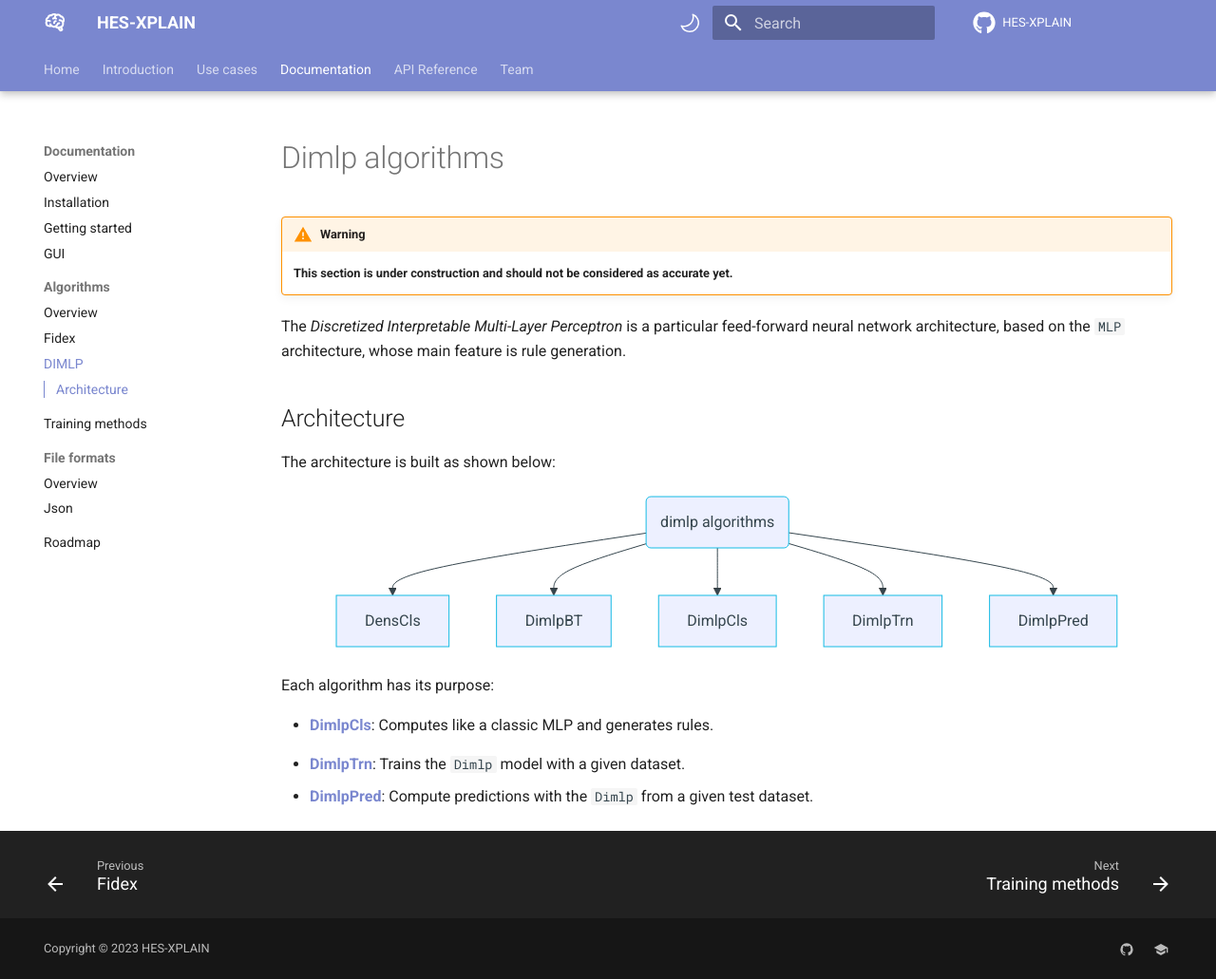
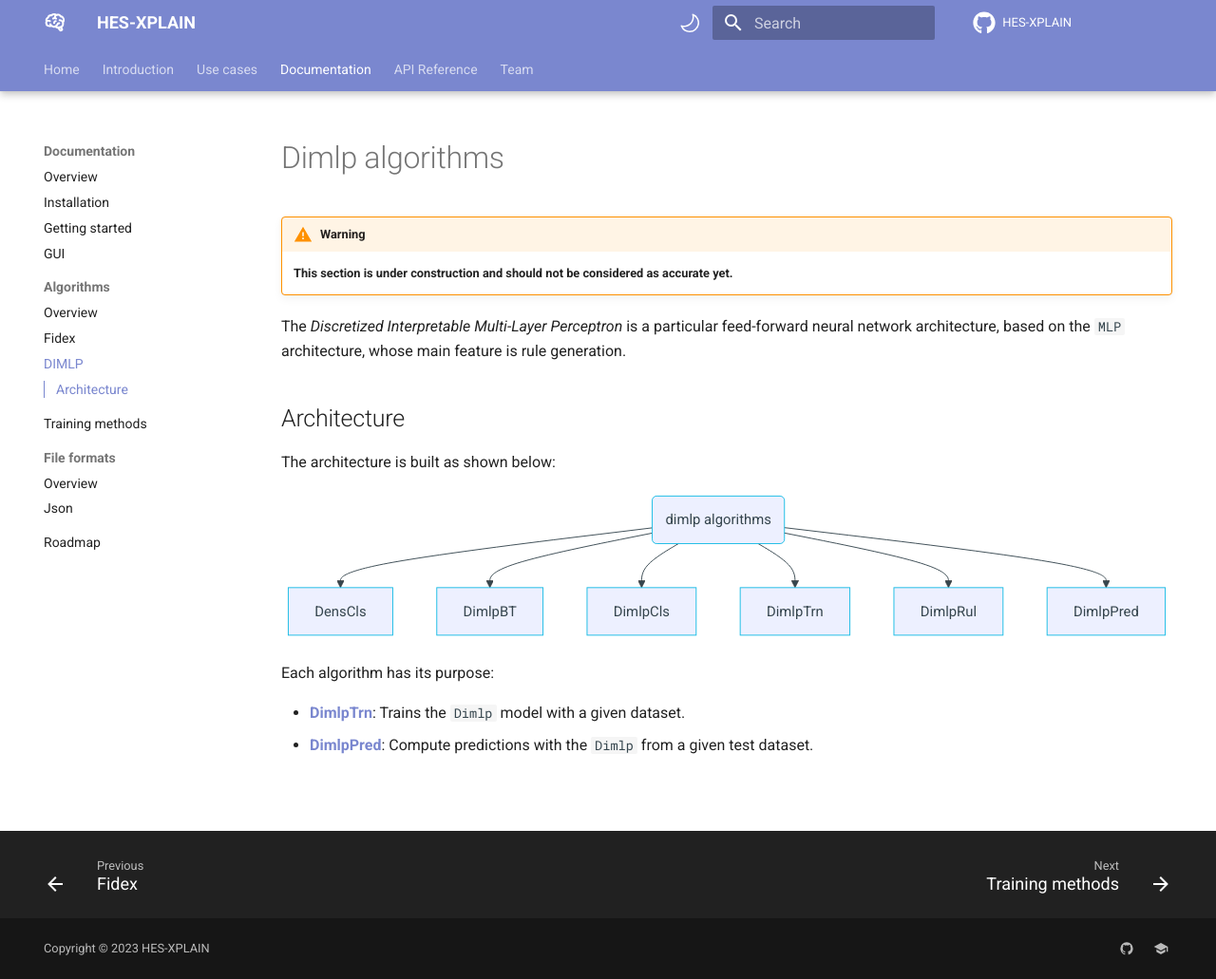
Before and after one commit to HES-XPLAIN/hes-xplain.github.io, an MkDocs documentation site: the page built from docs/documentation/algorithms/dimlp/overview.md, in a window 1280 px wide and 1031 px high. Shown: the whole window at 95% size. Built offline with MkDocs 1.6.1 and Material for MkDocs 9.7.7, drawn with Linux system fonts in a browser that asks for light colours; comment, search, counter and statistics services are not loaded.

Commit message:
Added missing comments, removed mistakes

```diff
--- a/docs/documentation/algorithms/dimlp/overview.md
+++ b/docs/documentation/algorithms/dimlp/overview.md
@@ -22,8 +23,11 @@
 
 Each algorithm has its purpose:
 
-- **[DimlpCls]()**: Computes like a classic MLP and generates rules.
-<!-- - **[DimlpBT]()**:
-- **[DensCls]()**:  -->
+<!--
+- **[DimlpBT]()**:
+- **[DimlpRul]()**:
+- **[DimlpCls]()**:
+- **[DensCls]()**:
+-->
 - **[DimlpTrn]()**: Trains the `Dimlp` model with a given dataset.
 - **[DimlpPred]()**: Compute predictions with the `Dimlp` from a given test dataset.
```
Also changed, not shown: other parts of docs/documentation/algorithms/dimlp/overview.md (+1 -0 lines).
